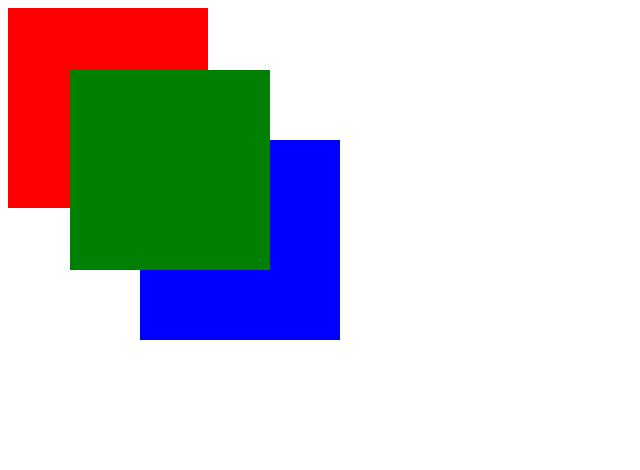
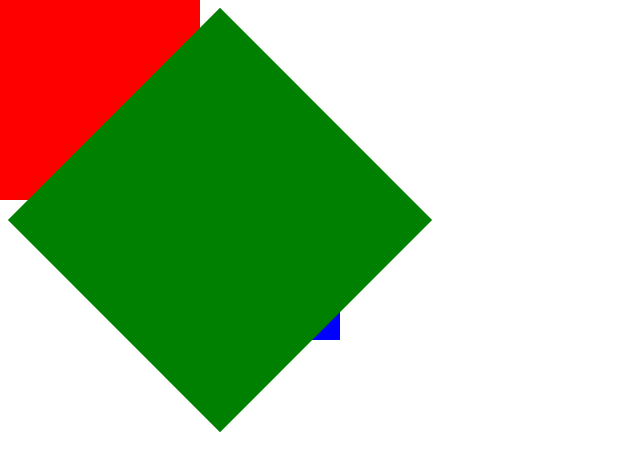
Before and after one commit to isninochka/Front_Isaeva, a plain HTML site: page HomeWorks/HomeWork4/index.html in a window 1280 px wide. In both pictures the pointer is over the element 170 px from the left and 170 px from the top of the page. Shown: the whole page, without its empty margins (0-640 px from the left). Drawn offline with Linux system fonts and the light colour scheme.

Commit message:
hw16.10.23

```diff
--- a/HomeWorks/HomeWork4/style.css
+++ b/HomeWorks/HomeWork4/style.css
@@ -1,3 +1,8 @@
+* {
+    margin: 0;
+    padding: 0;
+    box-sizing: border-box;
+}
 section{
     width: 200px;
     height: 200px;
@@ -12,7 +17,11 @@ section{
     left: 70px;
     top: 70px;
     z-index: 2;
-
+   }
+   #green:hover{
+    width: 300px;
+    height: 300px;
+    transform: rotate(45deg);
    }
 #blue{
     background-color: blue;
```
